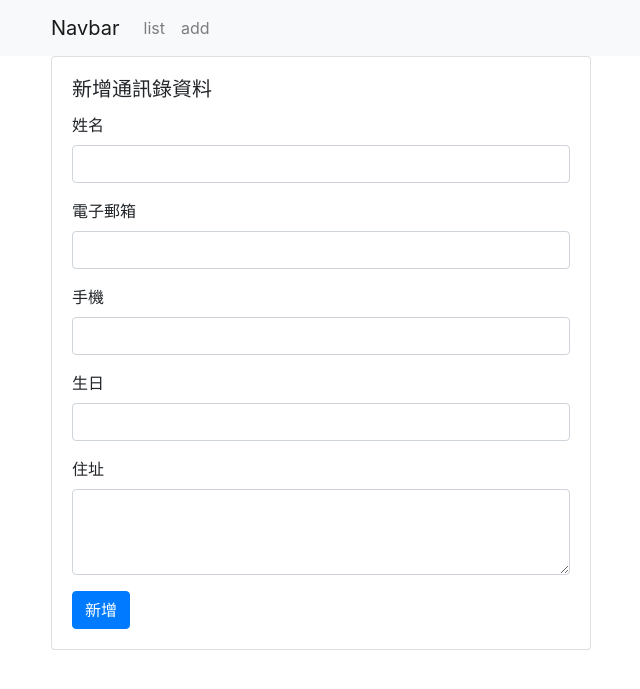
After one commit to shinder/flask-practice, a Flask app: page /address-book/add in a window 1280 px wide. The commit adds this page. Shown: the top 689 px of the page, without its empty margins (34-674 px from the left). Run offline with Flask 2, Linux system fonts and the light colour scheme; some libraries are stand-ins or nearby versions.

Commit message:
address_book 新增資料

```diff
--- a/app/main.py
+++ b/app/main.py
@@ -166,3 +166,5 @@ app.add_url_rule('/address-book/list/', None, modules.address_book.ab_list)
 app.add_url_rule('/address-book/list/<int:page>', None, modules.address_book.ab_list)
 app.add_url_rule('/address-book/edit/<_id>', None, modules.address_book.ab_edit_get, methods=['GET'])
 app.add_url_rule('/address-book/edit', None, modules.address_book.ab_edit_post, methods=['POST'])
+app.add_url_rule('/address-book/add', None, modules.address_book.ab_add_get, methods=['GET'])
+app.add_url_rule('/address-book/add', None, modules.address_book.ab_add_post, methods=['POST'])
--- a/app/modules/address_book.py
+++ b/app/modules/address_book.py
@@ -5,10 +5,13 @@ import math
 import re
 import modules.mongo_connection
 
+email_pattern = r"^([\w-]+(?:\.[\w-]+)*)@((?:[\w-]+\.)*\w[\w-]{0,66})\.([a-z]{2,6}(?:\.[a-z]{2})?)$"
+
 def ab_list(page=1):
     (db, connection) = modules.mongo_connection.getDB('test')
     output = {
         'page_name': 'ab-list',
+        'page_title': '列表 - 通訊錄',
         'totalRows': 0,   # 總筆數
         'perPage': 3,     # 每一頁最多幾筆
         'totalPages': 0,  # 總頁數
@@ -46,6 +49,8 @@ def ab_edit_get(_id):
     if not row:
         return redirect("/address-book/list/1", code=302)
     else:
+        row['page_name'] = 'ab_edit'
+        row['page_title'] = '修改 - 通訊錄'
         return render_template('address-book/edit.html', **row)
 
 def ab_edit_post():
@@ -57,7 +62,6 @@ def ab_edit_post():
         output['error'] = '姓名字元長度太短'
         return output
 
-    email_pattern = r"^([\w-]+(?:\.[\w-]+)*)@((?:[\w-]+\.)*\w[\w-]{0,66})\.([a-z]{2,6}(?:\.[a-z]{2})?)$"
     email_match = re.search(email_pattern, request.form.get('email'), re.I)
     if not email_match:
         output['error'] = 'Email 格式錯誤'
@@ -75,3 +79,34 @@ def ab_edit_post():
         output['error'] = '資料沒有變更';
 
     return output
+
+def ab_add_get():
+    output = {
+        'page_name': 'ab_add',
+        'page_title': '新增 - 通訊錄',
+    }
+    return render_template('address-book/add.html', **output)
+
+def ab_add_post():
+    output = {
+        'success': False,
+        'error': '',
+    }
+    if len(request.form.get('name')) < 2:
+        output['error'] = '姓名字元長度太短'
+        return output
+
+    email_match = re.search(email_pattern, request.form.get('email'), re.I)
+    if not email_match:
+        output['error'] = 'Email 格式錯誤'
+        return output
+
+    (db, connection) = modules.mongo_connection.getDB('test')
+    doc = request.form.to_dict()
+    rr = db.address_book.insert_one(doc)
+    print(dir(rr))  # InsertOneResult
+    if rr.inserted_id:
+        output['success'] = True
+    else:
+        output['error'] = '資料沒有新增';
+    return output
--- /dev/null
+++ b/app/templates/address-book/add.html
@@ -0,0 +1,97 @@
+{% extends 'layouts/address-book.html' %}
+
+{% block content %}
+<div class="row">
+    <div class="col">
+        <div id="info-bar" class="alert alert-success" role="alert" style="display: none">
+            A simple primary alert—check it out!
+        </div>
+    </div>
+</div>
+
+<div class="row">
+    <div class="col-lg-6 col-sm-12">
+        <div class="card">
+
+            <div class="card-body">
+                <h5 class="card-title">新增通訊錄資料</h5>
+                <form name="form1" onsubmit="return formCheck()">
+                    <div class="form-group">
+                        <label for="name">姓名</label>
+                        <input type="text" class="form-control" id="name" name="name">
+                        <small id="nameHelp" class="form-text"></small>
+                    </div>
+                    <div class="form-group">
+                        <label for="email">電子郵箱</label>
+                        <input type="text" class="form-control" id="email" name="email">
+                        <small id="emailHelp" class="form-text"></small>
+                    </div>
+                    <div class="form-group">
+                        <label for="mobile">手機</label>
+                        <input type="text" class="form-control" id="mobile" name="mobile">
+                        <small id="mobileHelp" class="form-text"></small>
+                    </div>
+                    <div class="form-group">
+                        <label for="birthday">生日</label>
+                        <input type="text" class="form-control" id="birthday" name="birthday">
+                        <small id="birthdayHelp" class="form-text"></small>
+                    </div>
+                    <div class="form-group">
+                        <label for="address">住址</label>
+                        <textarea class="form-control" name="address" id="address" cols="30" rows="3"></textarea>
+                        <small id="addressHelp" class="form-text"></small>
+                    </div>
+
+                    <button type="submit" class="btn btn-primary">新增</button>
+                </form>
+            </div>
+        </div>
+    </div>
+</div>
+{% endblock %}
+
+{% block scripts %}
+<script>
+const infoBar = $('#info-bar');
+
+$('.form-control').on('blur', function(event){
+    console.log(event.target);
+});
+
+function formCheck(){
+    let isPass = true;
+    infoBar.hide();
+
+    $('#nameHelp').html('');
+
+    let nameVal = $('#name').val();
+    if(! nameVal || nameVal.length<2){
+        $('#nameHelp').html('請填寫正確的姓名');
+        isPass = false;
+    }
+
+    if(isPass){
+        const fd = new FormData(document.form1);
+        fetch('/address-book/add', {
+            method: 'POST',
+            body: fd
+        })
+            .then(r=>r.json())
+            .then(obj=>{
+                console.log(obj);
+                if(obj.success){
+                    infoBar.removeClass('alert-danger')
+                        .addClass('alert-success')
+                        .text('新增成功');
+                } else {
+                    infoBar.removeClass('alert-success')
+                        .addClass('alert-danger')
+                        .text(obj.error);
+                }
+                infoBar.show();
+            });
+    }
+    return false;
+}
+</script>
+{% endblock %}
--- a/app/templates/layouts/address-book.html
+++ b/app/templates/layouts/address-book.html
@@ -6,7 +6,7 @@
     <meta name="viewport" content="width=device-width, initial-scale=1.0">
     <link rel="stylesheet" href="/bootstrap/css/bootstrap.css">
     <link rel="stylesheet" href="/fontawesome/css/all.css">
-    <title>{% block title %}Document{% endblock %}</title>
+    <title>{{ '通訊錄' if not page_title else page_title }}</title>
 </head>
 
 <body>
```
